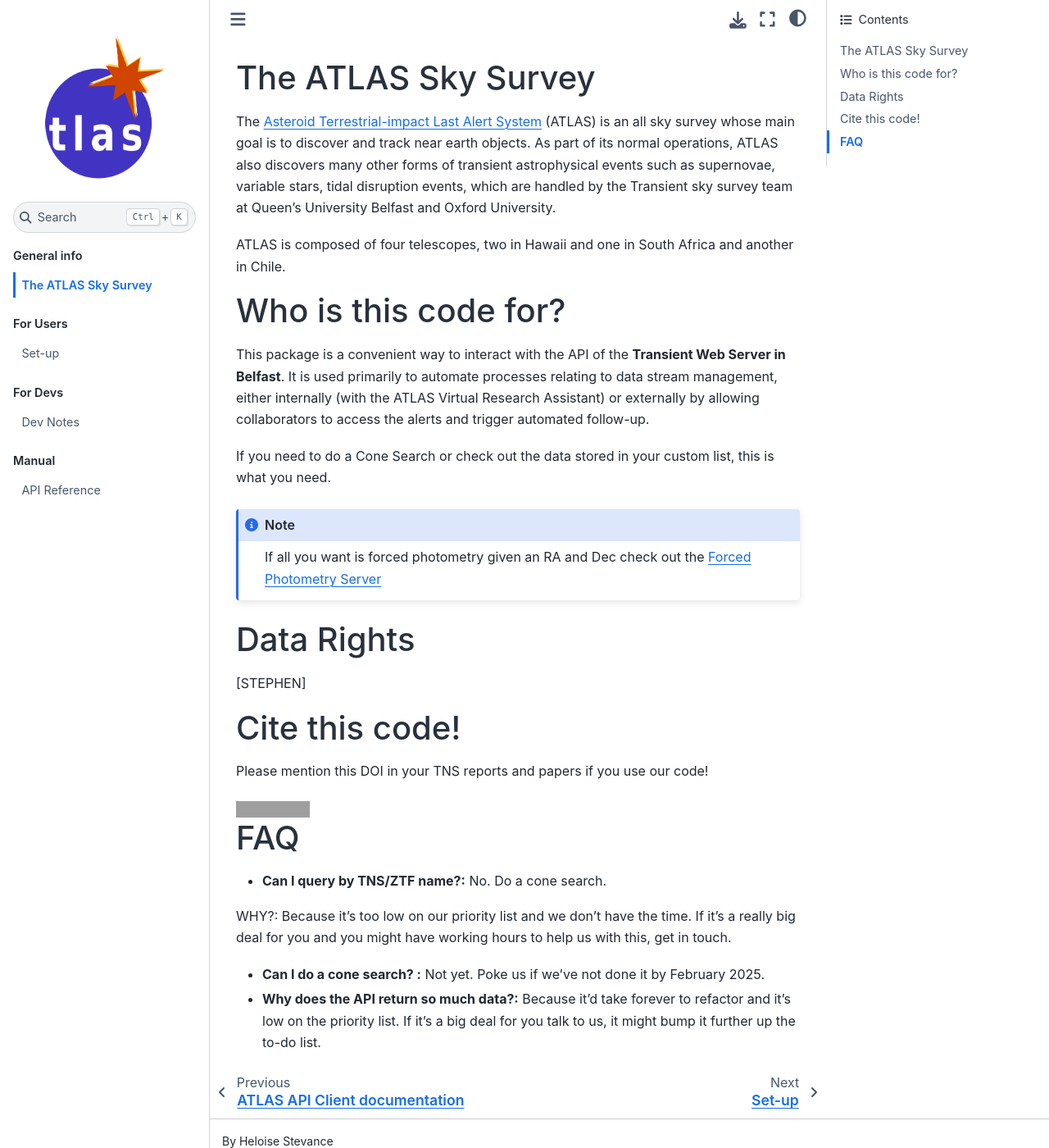
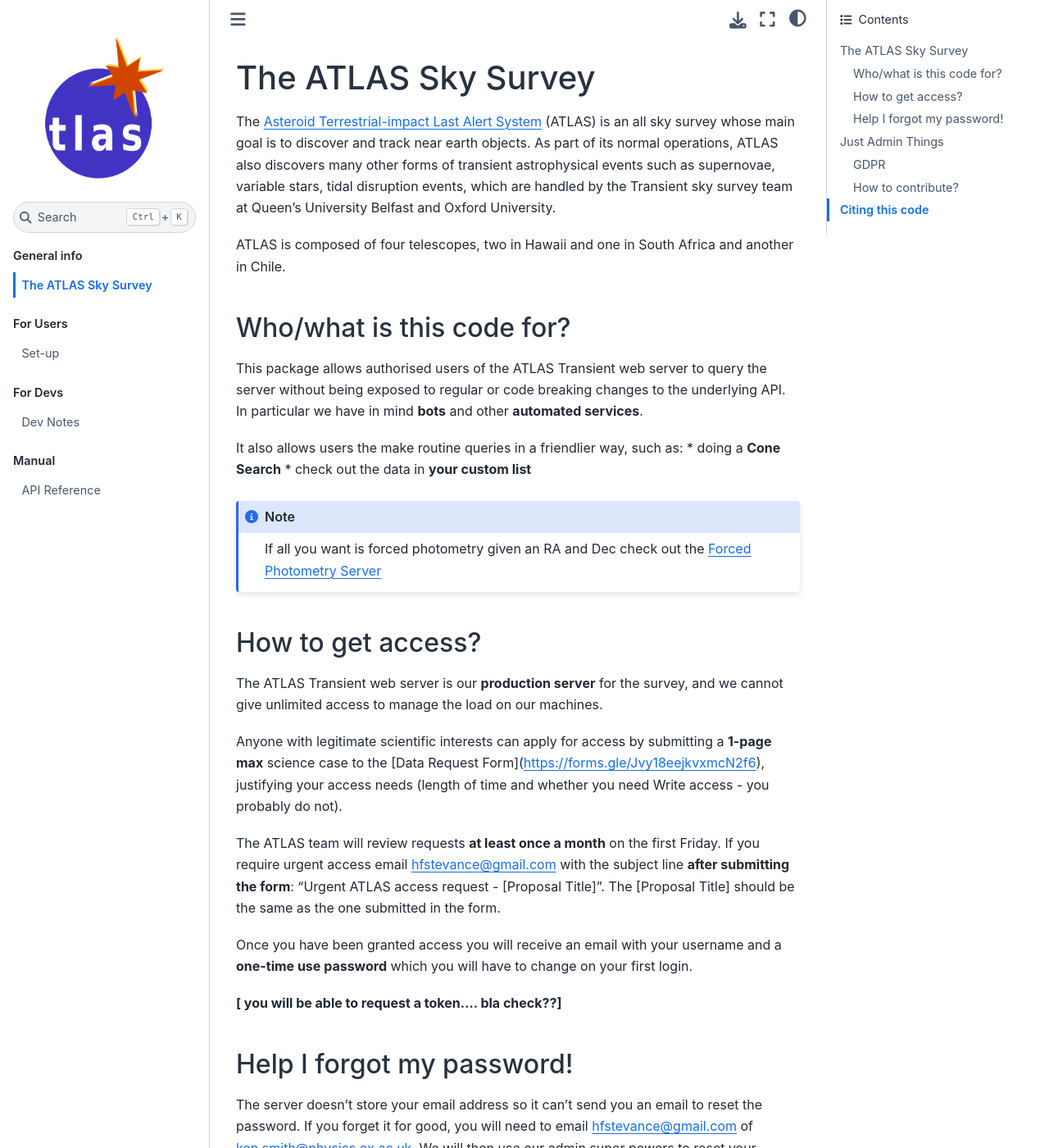
Before and after one commit to HeloiseS/atlasapiclient, a Sphinx documentation site: the page built from docs/source/about.rst, in a window 1280 px wide and 1400 px high. Shown: the whole window at 82% size. Built offline with Sphinx 7.4.7 and the Sphinx Book theme 1.1.4, drawn with Linux system fonts in a browser that asks for light colours; some of the changed text lies outside the part shown; grey boxes are pictures that could not be loaded.

```diff
--- a/docs/source/about.rst
+++ b/docs/source/about.rst
@@ -13,41 +13,86 @@ at Queen's University Belfast and Oxford University.
 ATLAS is composed of four telescopes, two in Hawaii and one in South Africa and another in Chile.
 
 
-Who is this code for?
----------------------------
+Who/what is this code for?
+=====================
 
-This package is a convenient way to interact with the API of the **Transient Web Server in Belfast**.
-It is used primarily to automate processes relating to data stream management, either internally
-(with the ATLAS Virtual Research Assistant) or externally by allowing collaborators to access the alerts and
-trigger automated follow-up.
+This package allows authorised users of the ATLAS Transient web server to
+query the server without being exposed to regular or code breaking changes to the underlying API.
+In particular we have in mind **bots** and other **automated services**.
 
-If you need to do a Cone Search or check out the data stored in your custom list, this is what you need.
+It also allows users the make routine queries in a friendlier way, such as:
+* doing a **Cone Search**
+* check out the data in **your custom list**
 
 .. note::
     If all you want is forced photometry given an RA and Dec check out the `Forced Photometry Server`_
 
+How to get access?
+=================
+The ATLAS Transient web server is our **production server** for the survey, and we
+cannot give unlimited access to manage the load on our machines.
+
+Anyone with legitimate scientific interests can apply for access by submitting a **1-page max** science case
+to the [Data Request Form](https://forms.gle/Jvy18eejkvxmcN2f6), justifying your access needs
+(length of time and whether you need Write access - you probably do not).
+
+The ATLAS team will review requests **at least once a month** on the first Friday.
+If you require urgent access email hfstevance@gmail.com with the subject line **after submitting the form**:
+"Urgent ATLAS access request - [Proposal Title]". The [Proposal Title] should be the same as the one
+submitted in the form.
+
+Once you have been granted access you will receive an email with your username and
+a **one-time use password** which you will have to change on your first login.
+
+**[ you will be able to request a token.... bla check??]**
+
+Help I forgot my password!
+======================
+The server doesn't store your email address so it can't send you an email to reset the password.
+If you forget it for good, you will need to email hfstevance@gmail.com of ken.smith@physics.ox.ac.uk.
+We will then use our admin super powers to reset your password to a **one-time use** password
+which you will then be able to reset.
 
 
 
-Data Rights
-------------
-[STEPHEN]
+Just Admin Things
+--------------------
+GDPR
+======
+As ATLAS users your name and last name will be stored on our server.
+Your email address will be stored on a Google Drive spreadsheet alongside the information
+provided with your Data Access Request Form.
+We will only keep this information as long as needed to provide you access.
+The ATLAS user list will be reviewed twice a year: In November and in May.
+If your Data Access Request is out of date, or if you have not logged into the server since the last review,
+we will email you with a **two-week deletion warning**. If we receive no response,
+your profile will be deleted and your access revoked.
 
-Cite this code!
+*Who can see my data?*:
+All users of the server can see your name.surname when you comment.
+Your email is stored in a private Google Drive spreadsheet that only a couple of project administrators
+can access. It will never be shared.
+
+
+How to contribute?
+===================
+If you would like to contribute to this project you are welcome to
+fork and open a pull request however **we strongly recommend asking
+the dev team (via hfstevance@gmail.com) before you start putting
+in some work**. It's possible that changes you want to make would
+require other changes in our telescope pipelines and if we do not have
+the resources to refactor those codes, or if your changes are incompatible
+with our other pipelines, we may have to deny what could look like
+a very sensible PR.
+
+If there are good first issues we will flag them clearly.
+
+
+Citing this code
 -----------------
-Please mention this DOI in your TNS reports and papers if you use
-our code!
+Software in science needs recognition so we can keep funding and human
+resources allocated.
+Please cite this DOI in your TNS reports and papers if you used our code, and thank you!
 
 .. image:: https://zenodo.org/badge/804295497.svg
   :target: https://doi.org/10.5281/zenodo.14331062
-
-
-FAQ
-------
-
-* **Can I query by TNS/ZTF name?:** No. Do a cone search.
-WHY?: Because it's too low on our priority list and we don't have the time. If it's a really big deal for you and you might have working hours to help us with this, get in touch.
-
-* **Can I do a cone search? :** Not yet. Poke us if we've not done it by February 2025.
-
-* **Why does the API return so much data?:** Because it'd take forever to refactor and it's low on the priority list. If it's a big deal for you talk to us, it might bump it further up the to-do list.
```
Also changed, not shown: README.md (+153 -22 lines), docs/source/users.rst (+62 -27 lines), docs/source/_static/18cow.png (added).
